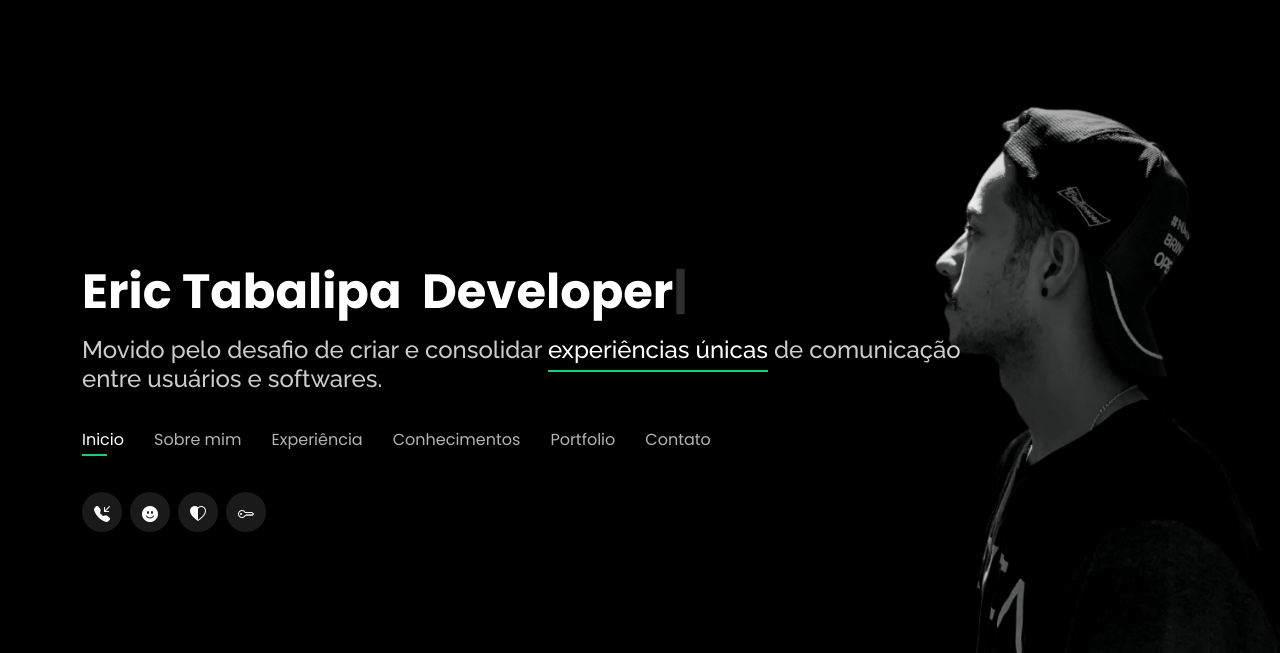
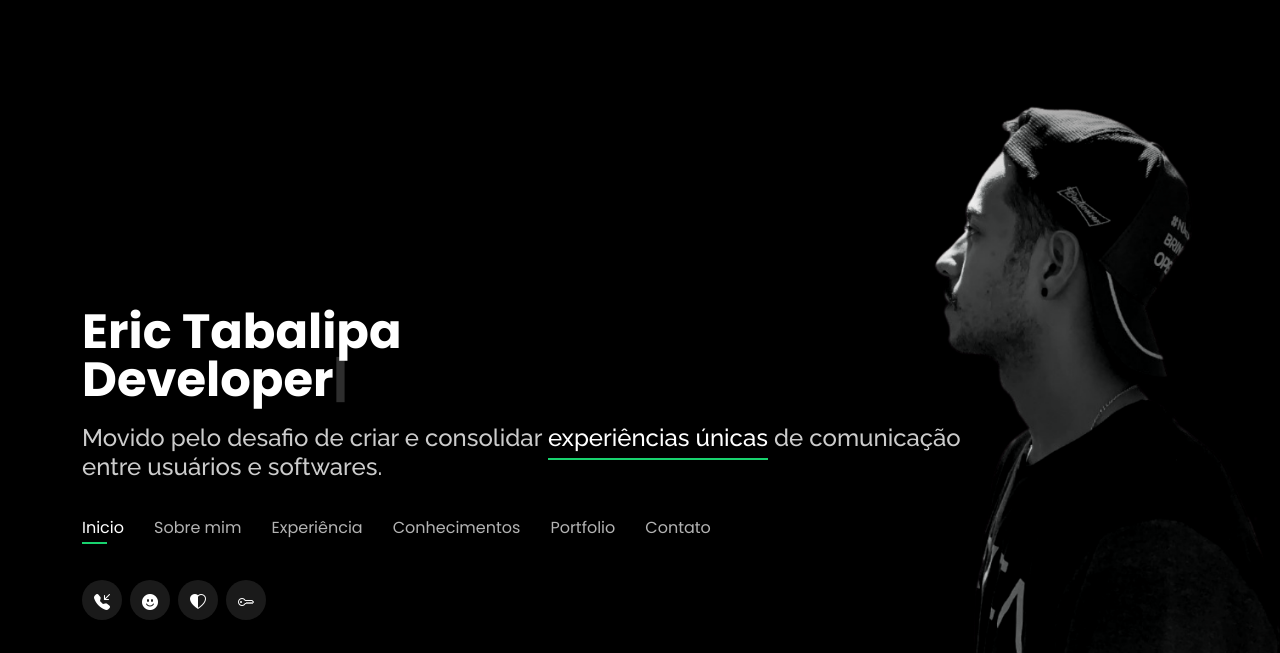
Before and after one commit to erictabalipa/Portfolio, a PHP site: page / in a window 1280 px wide. Shown: the top 653 px of the page. Run offline with PHP 8.4, Linux system fonts and the light colour scheme; some libraries are stand-ins or nearby versions.

Commit message:
css home page title changes

```diff
--- a/assets/css/style.css
+++ b/assets/css/style.css
@@ -16,6 +16,10 @@
   display: none;
 }
 
+#homeName{
+  margin-top: 8rem!important;
+  line-height: 3rem!important;
+}
 
 body {
   font-family: "Open Sans", sans-serif;
--- a/index.html
+++ b/index.html
@@ -33,7 +33,7 @@
   <header id="header">
     <div class="container">
       <div class="hero-content">
-        <h1>Eric Tabalipa &nbsp;<span class="typed" data-typed-items="UI | UX Designer, Developer, Customer Experience"></span></h1>
+        <h1 id="homeName">Eric Tabalipa <br><span id="homeTypedTitle" class="typed" data-typed-items="UI | UX Designer, Developer, Customer Experience"></span></h1>
       </div>
 
       <h2>Movido pelo desafio de criar e consolidar <span>experiências únicas</span> de comunicação<br> entre usuários e softwares.</h2>
```
